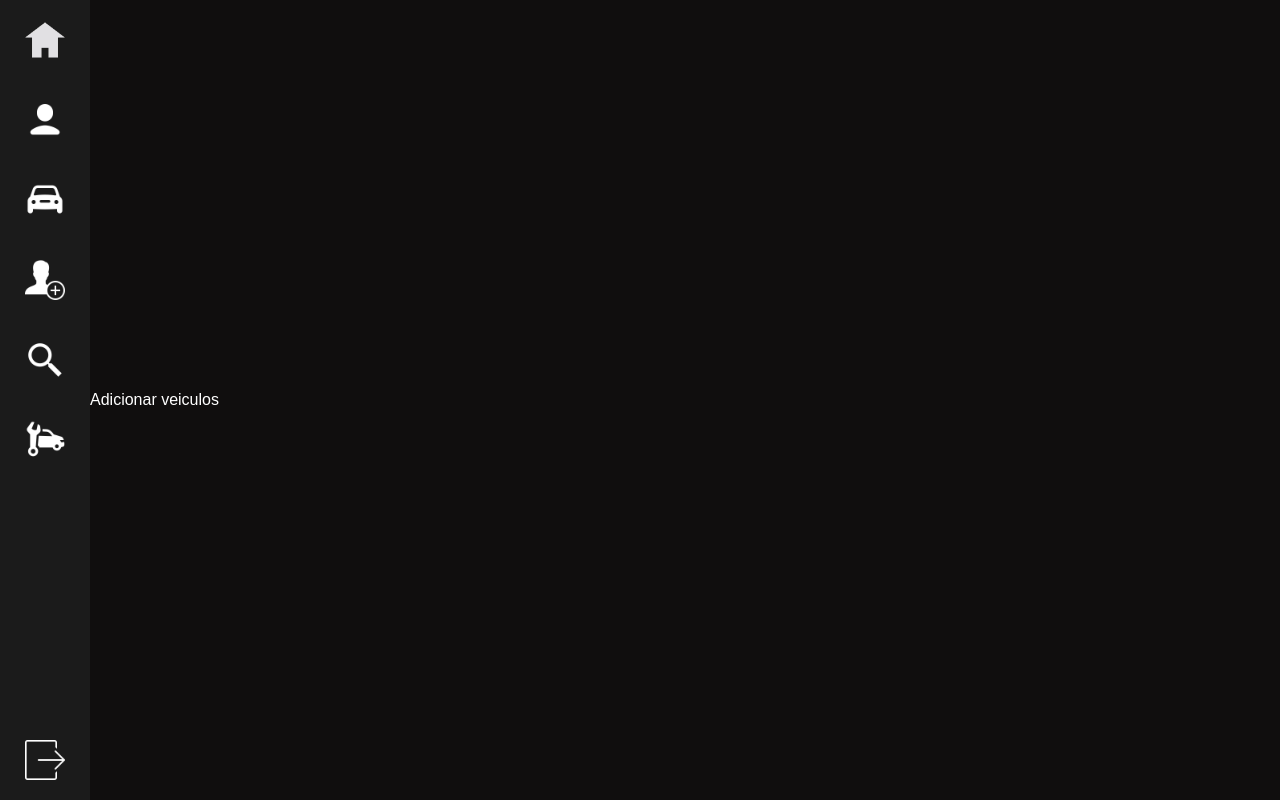
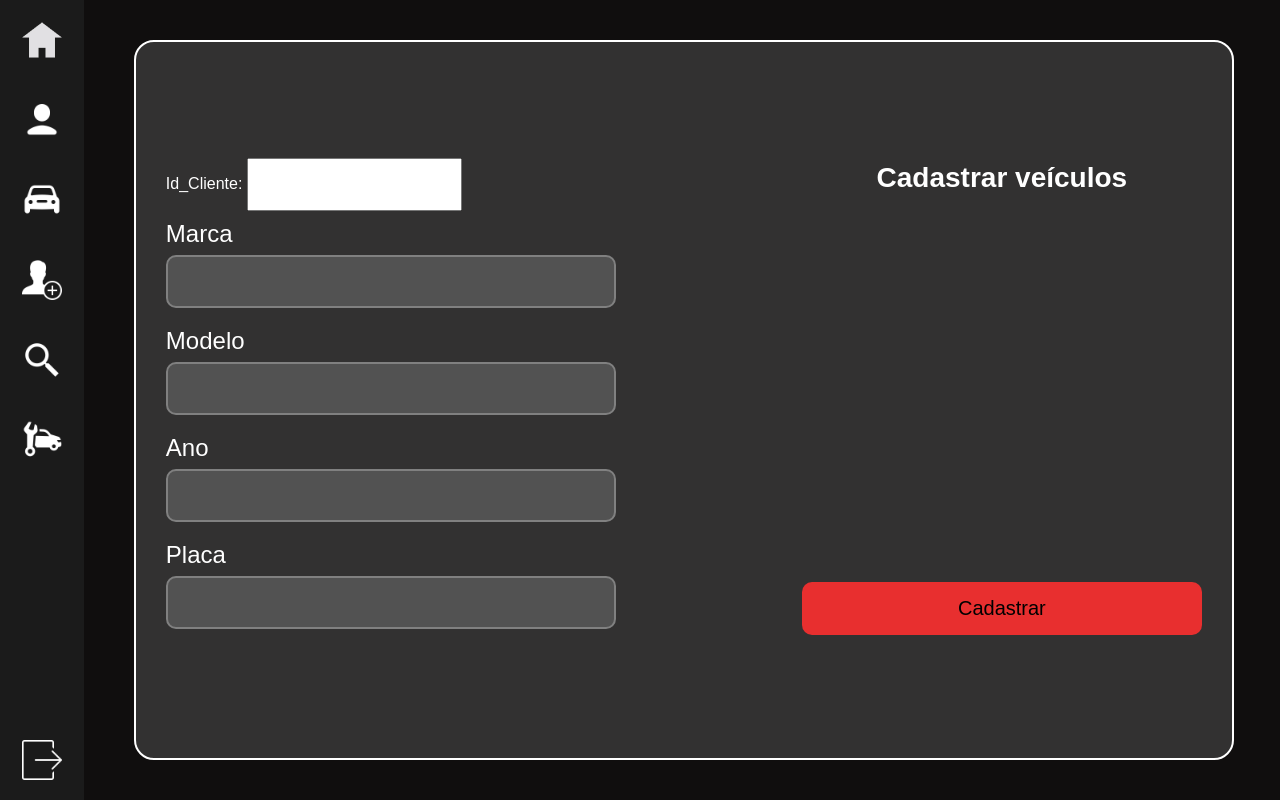
Before and after one commit to Victor1669/Auto-Master-FrontEnd, a React (Vite) app: page /v1/veiculos in a window 1280 px wide. Built offline with nearby package versions, Linux system fonts and the light colour scheme; no server answers.

Commit message:
feat: Adicionado formulário de registrar veículos

```diff
--- a/src/Components/App.jsx
+++ b/src/Components/App.jsx
@@ -7,7 +7,7 @@ import Content from "../Pages/Content/Content";
 import Home from "../Pages/Home";
 
 import Clientes from "../Pages/Content/Clientes/Clientes";
-import Veiculos from "../Pages/Content/Veiculos";
+import Veiculos from "../Pages/Content/Veiculos/Veiculos";
 import Funcionarios from "../Pages/Content/Funcionarios";
 
 import Servicos from "../Pages/Content/Servicos/Servicos";
--- a/src/Components/Form/Form.jsx
+++ b/src/Components/Form/Form.jsx
@@ -9,7 +9,7 @@ export default function Form({
 }) {
   return (
     <form className={`form ${className}`} onSubmit={onSubmit}>
-      <h3>{title}</h3>
+      {title && <h3>{title}</h3>}
       {children}
       <button className={`form-btn ${btnClassName}`}>{btnText}</button>
       {messageLink}
--- a/src/Pages/Content/Clientes/Clientes.jsx
+++ b/src/Pages/Content/Clientes/Clientes.jsx
@@ -42,7 +42,7 @@ export default function Cadastro_Cliente() {
     dispatch({ type: "clear" });
     ipt1.current.focus();
 
-    console.log(nome, email, telefone);
+    console.log({ nome, email, telefone });
   }
 
   return (
--- a/src/Pages/Content/Veiculos.jsx
+++ /dev/null
@@ -1,5 +0,0 @@
-const BaseUrl = import.meta.env.VITE_BASE_URL;
-
-export default function Cadastro_Veiculo() {
-  return <div>Adicionar veiculos</div>;
-}
--- /dev/null
+++ b/src/Pages/Content/Veiculos/Veiculos.jsx
@@ -0,0 +1,95 @@
+const BaseUrl = import.meta.env.VITE_BASE_URL;
+
+import { useReducer } from "react";
+
+import Form, { Field } from "../../../Components/Form/Form";
+import { useRef } from "react";
+
+import styles from "./Veiculos.module.css";
+
+const initialState = {
+  id: "",
+  marca: "",
+  modelo: "",
+  ano: "",
+  placa: "",
+};
+
+function reducer(state, action) {
+  const { type, payload } = action;
+
+  switch (type) {
+    case "id-cliente":
+      return { ...state, id: payload };
+    case "marca":
+      return { ...state, marca: payload };
+    case "modelo":
+      return { ...state, modelo: payload };
+    case "ano":
+      return { ...state, ano: payload };
+    case "placa":
+      return { ...state, placa: payload };
+    case "clear":
+      return { ...state, id: "", marca: "", modelo: "", ano: "", placa: "" };
+    default:
+      throw new Error("Ação inválida: " + type);
+  }
+}
+
+export default function Cadastro_Veiculo() {
+  const [{ id, marca, modelo, ano, placa }, dispatch] = useReducer(
+    reducer,
+    initialState
+  );
+
+  const ipt1 = useRef(null);
+
+  function handleSubmit(e) {
+    e.preventDefault();
+    dispatch({ type: "clear" });
+    ipt1.current.focus();
+
+    console.log({ id, marca, modelo, ano, placa });
+  }
+
+  return (
+    <div className={styles.Veiculos}>
+      <Form
+        onSubmit={handleSubmit}
+        className={styles.VeiculosForm}
+        title="Cadastrar veículos"
+        btnText="Cadastrar"
+        btnClassName={styles.FormBtn}
+      >
+        <div className={styles.pt1}>
+          <IdField ref={ipt1} value={id} dispatch={dispatch} />
+          <Field label="Marca" value={marca} dispatch={dispatch} type="marca" />
+          <Field
+            label="Modelo"
+            value={modelo}
+            dispatch={dispatch}
+            type="modelo"
+          />
+          <Field label="Ano" value={ano} dispatch={dispatch} type="ano" />
+          <Field label="Placa" value={placa} dispatch={dispatch} type="placa" />
+        </div>
+      </Form>
+    </div>
+  );
+}
+
+function IdField({ value, ref, dispatch }) {
+  return (
+    <label className={styles.IdInput}>
+      <span>Id_Cliente: </span>
+      <input
+        ref={ref}
+        value={value}
+        onChange={(e) =>
+          dispatch({ type: "id-cliente", payload: e.target.value })
+        }
+        type="text"
+      />
+    </label>
+  );
+}
--- /dev/null
+++ b/src/Pages/Content/Veiculos/Veiculos.module.css
@@ -0,0 +1,65 @@
+.Veiculos {
+  width: 100%;
+  height: 100%;
+
+  display: flex;
+  align-items: center;
+  padding-left: 50px;
+}
+.VeiculosForm {
+  width: 1100px;
+  height: 90%;
+
+  background-color: var(--normalFormBack);
+  border: 2px solid white;
+
+  position: relative;
+
+  display: grid;
+  justify-content: space-between;
+  grid-template-areas:
+    "fields title"
+    "fields button";
+
+  h3 {
+    width: 100%;
+
+    align-self: flex-start;
+    margin-top: 120px;
+
+    text-align: center;
+    font-size: 28px;
+  }
+}
+.FormBtn {
+  grid-area: button;
+
+  width: 400px;
+  background-color: var(--normalButtonBack);
+
+  margin: 0 30px 0;
+
+  justify-self: center;
+}
+.pt1 {
+  grid-area: fields;
+
+  width: 450px;
+  height: inherit;
+  margin: 30px;
+
+  display: flex;
+  flex-direction: column;
+  justify-content: center;
+
+  input {
+    margin-top: 7px;
+    margin-bottom: 9px;
+    padding: 17px;
+  }
+}
+.IdInput {
+  input {
+    color: black;
+  }
+}
--- a/src/StyleSheets/index.css
+++ b/src/StyleSheets/index.css
@@ -16,12 +16,13 @@
   color: white;
 }
 body {
-  overflow-x: hidden;
+  overflow: hidden;
 }
 .App {
   background-color: var(--appBack);
   width: 100vw;
   height: 100vh;
+  overflow-x: hidden;
 }
 
 .red-car {
```
